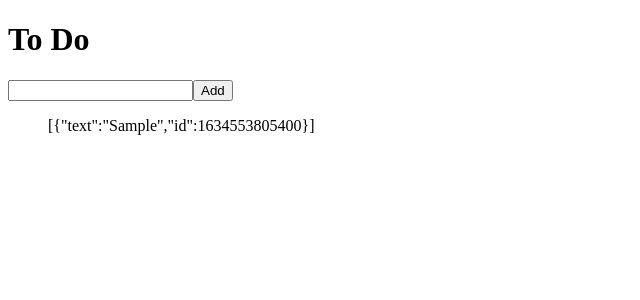
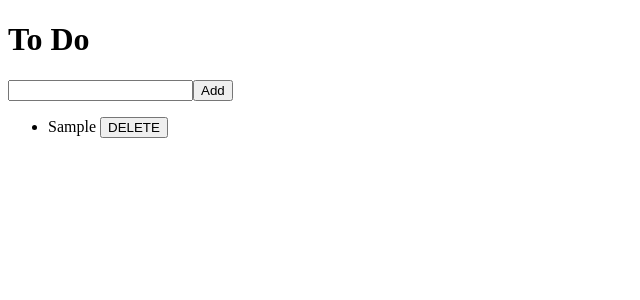
Before and after one commit to jsky119/redux-toolkit, a React (Create React App) app: page /#/ in a window 1280 px wide. Both pictures are taken after typing "Sample" into the empty fields and a click on the button "Add". Shown: the top 300 px of the page, without its empty margins (0-640 px from the left). Built offline with nearby package versions, Linux system fonts and the light colour scheme.

Commit message:
Create ToDo.js

```diff
--- /dev/null
+++ b/src/components/ToDo.js
@@ -0,0 +1,20 @@
+import React from "react";
+import { connect } from "react-redux";
+import { actionCreators } from "../store";
+
+function ToDo({ text, onBtnClick }) {
+  return (
+    <li>
+      {text} <button onClick={onBtnClick}>DELETE</button>
+    </li>
+  );
+}
+
+function mapDispatchToProps(dispatch, ownProps) {
+  //console.log(ownProps);
+  return {
+    onBtnClick: () => dispatch(actionCreators.deleteToDo(ownProps.id)),
+  };
+}
+
+export default connect(null, mapDispatchToProps)(ToDo);
--- a/src/routes/home.js
+++ b/src/routes/home.js
@@ -1,6 +1,7 @@
 import React, { useState } from "react";
 import { connect } from "react-redux";
 import { actionCreators } from "../store";
+import ToDo from "../components/ToDo";
 
 function Home({ toDos, addToDo }) {
   const [text, setText] = useState("");
@@ -19,7 +20,11 @@
         <input type="text" value={text} onChange={onChange} />
         <button>Add</button>
       </form>
-      <ul>{JSON.stringify(toDos)}</ul>
+      <ul>
+        {toDos.map((toDo) => (
+          <ToDo {...toDo} key={toDo.id} />
+        ))}
+      </ul>
     </>
   );
 }
--- a/src/store.js
+++ b/src/store.js
@@ -13,7 +13,7 @@
 const deleteToDo = (id) => {
   return {
     type: DELETE,
-    id,
+    id: parseInt(id),
   };
 };
 
@@ -22,7 +22,7 @@
     case ADD:
       return [{ text: action.text, id: Date.now() }, ...state];
     case DELETE:
-      return state.filter((toDo) => toDo !== action.id);
+      return state.filter((toDo) => toDo.id !== action.id);
     default:
       return state;
   }
```
